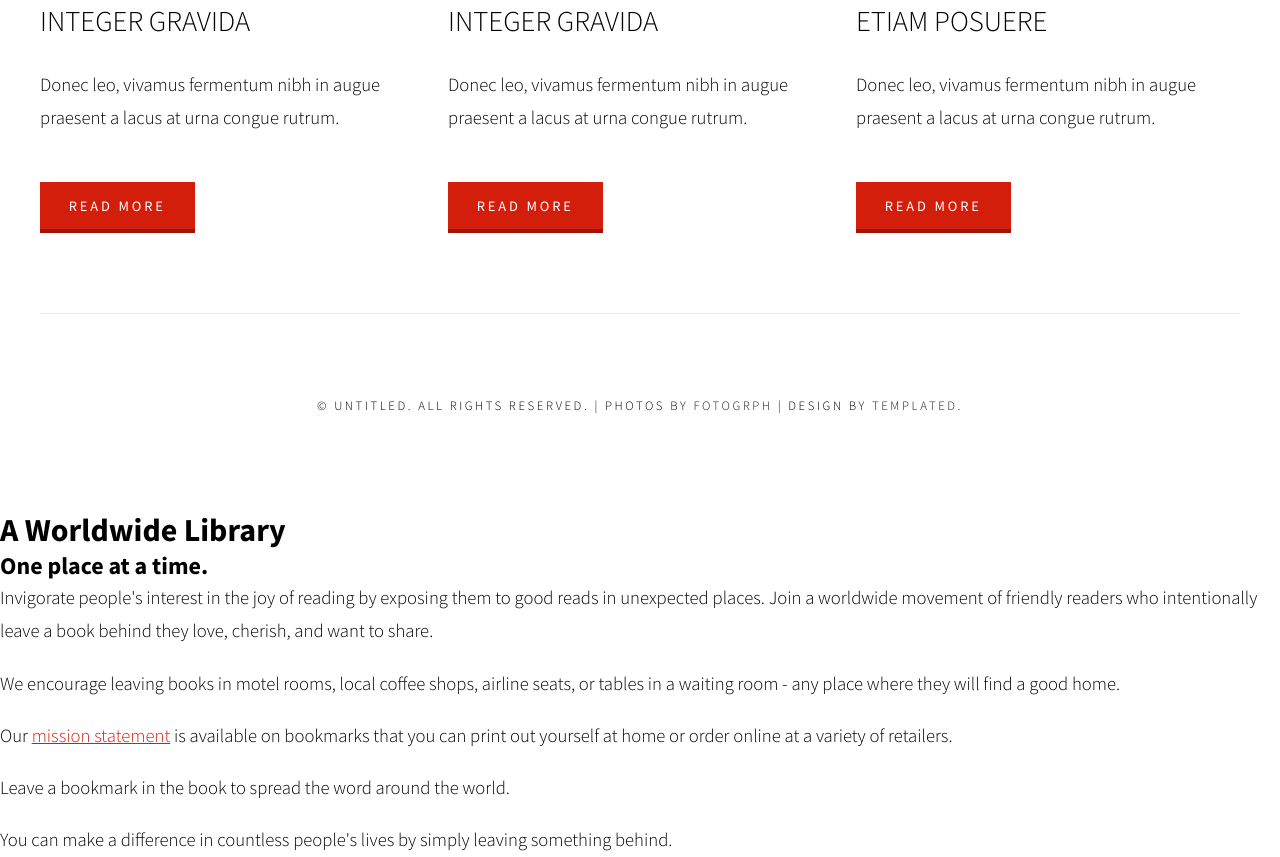
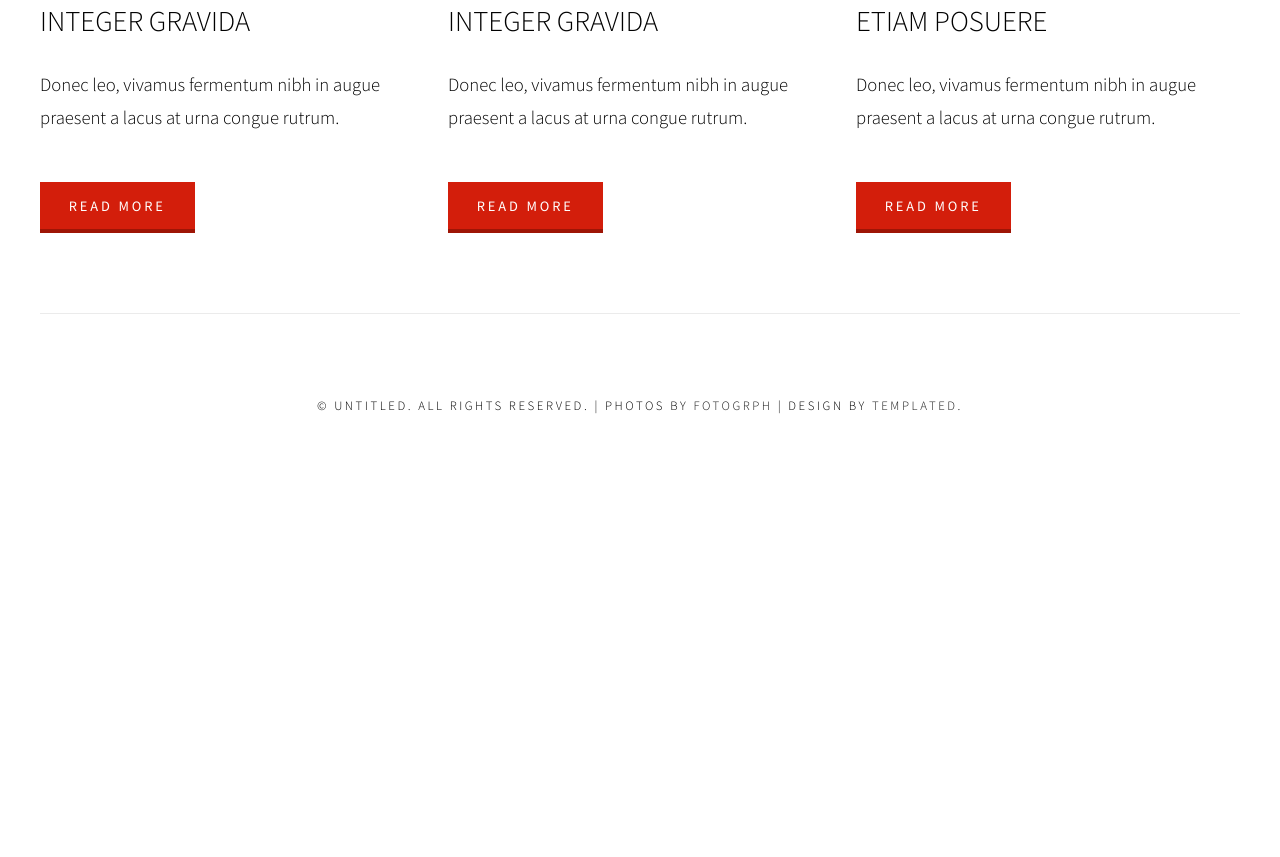
Before and after one commit to kristopolous/6DegreesOfBooks, a plain HTML site: page index.html in a window 1280 px wide. Shown: the part 1918-2775 px from the top of the page. After the commit the page ends 2428 px from the top, so only its background shows below. Drawn offline with Linux system fonts and the light colour scheme.

Commit message:
updating image

```diff
--- a/index.html
+++ b/index.html
@@ -102,18 +102,3 @@ p { color: black !important; font-size: 14pt }</style>
 </div>
 </body>
 </html>
-<h1>A Worldwide Library</h1>
-<h2>One place at a time.</h2>
-
-<p>Invigorate people's interest in the joy of reading by exposing them to good reads in unexpected places.
-Join a worldwide movement of friendly readers who intentionally leave a book behind they love, cherish, and want to share.</p>
-
-<p>We encourage leaving books in motel rooms, local coffee shops, airline seats, or tables in a waiting room - any place where they will find a good home.</p>
-
-<p>Our <a href="mission.html">mission statement</a> is available on bookmarks that you can print out yourself at home or order online at
-a variety of retailers.</p>
-
-<p>Leave a bookmark in the book to spread the word around the world.</p>
-
-
-<p>You can make a difference in countless people's lives by simply leaving something behind.</p>
```
Also changed, not shown: images/pic02.jpg.
